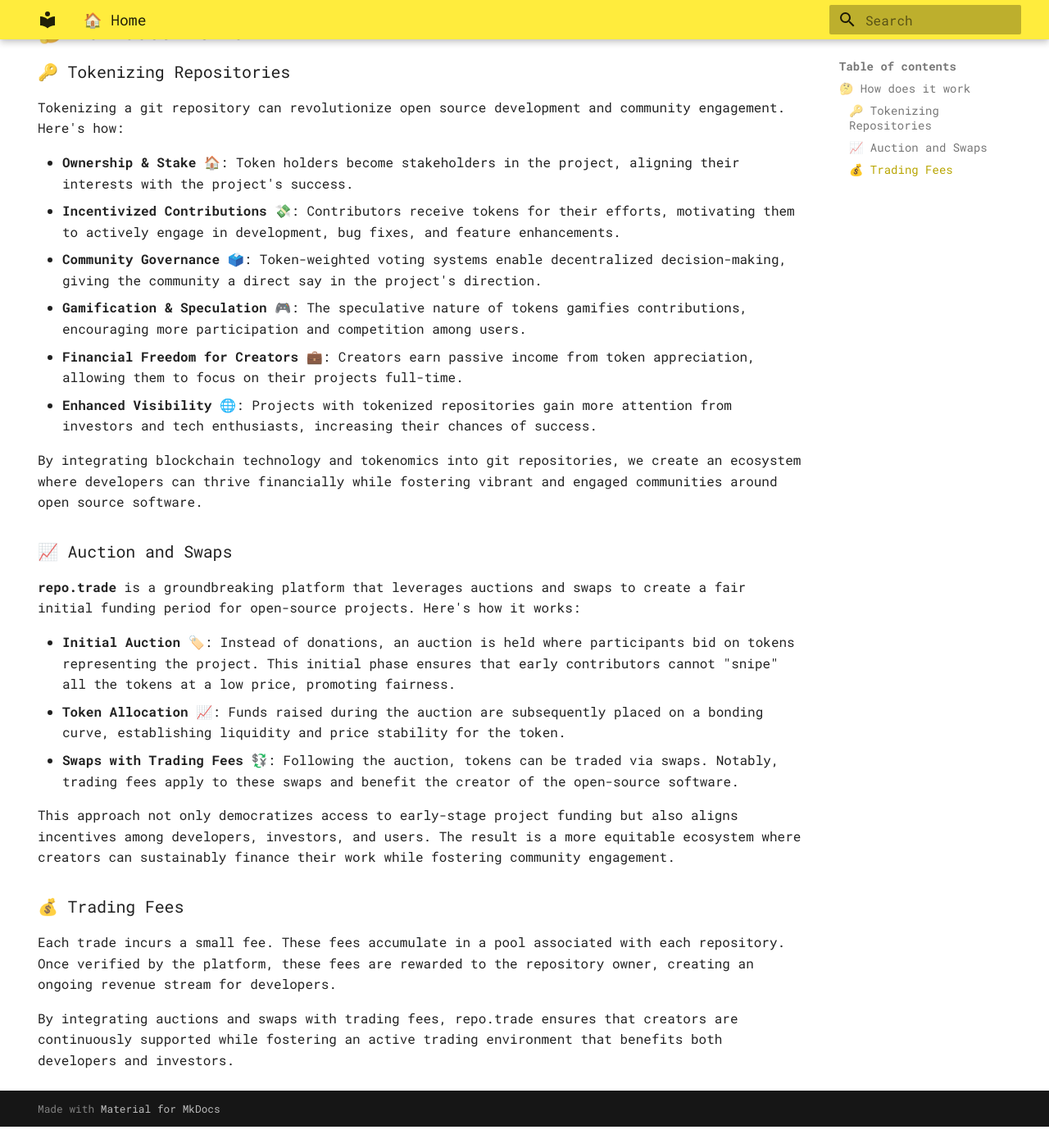
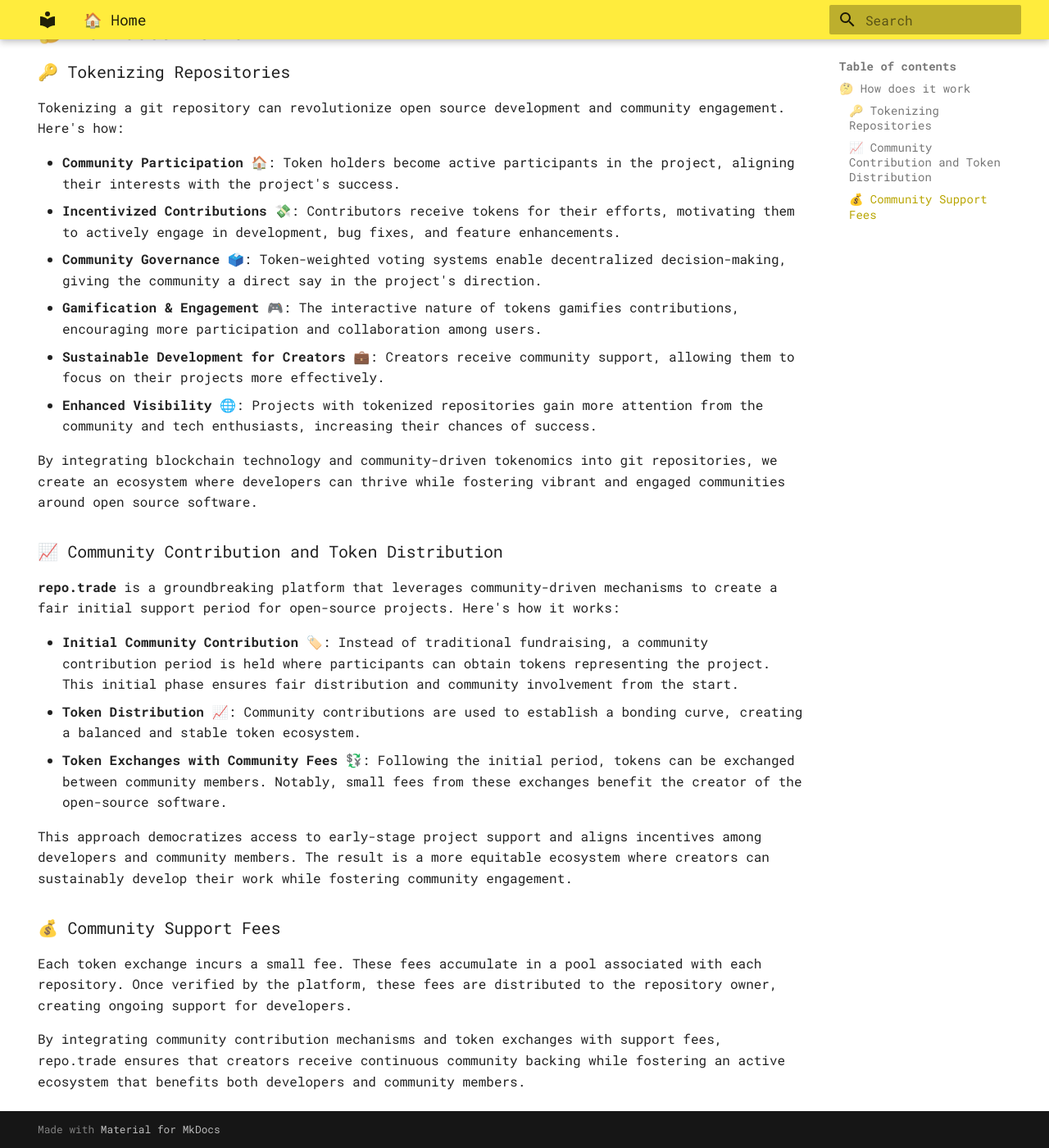
Before and after one commit to repotrade/docs, an MkDocs documentation site: the page built from docs/index.md, in a window 1280 px wide and 1400 px high, scrolled down 602 px. Shown: the whole window at 82% size. Built offline with MkDocs 1.6.1 and Material for MkDocs 9.7.7, drawn with Linux system fonts in a browser that asks for light colours; before the commit the page ends 1976 px from its top, so only the background shows below that; some of the changed text lies outside the part shown.

Commit message:
fix: Clarify that repo.trade is a community-driven platform, not an investment opportunity

```diff
--- a/docs/index.md
+++ b/docs/index.md
@@ -2,15 +2,15 @@
 hide:
   - navigation
 ---
-# WTF is repo.trade?
+# What is repo.trade?
 
-Repos, in the context of **repo.trade**, are revolutionary blockchain-based tokens that represent ownership and value of a specific GitHub repository. When a project is pushed to GitHub, a unique token is automatically minted for that repository. This system brings numerous benefits:
+Repos, in the context of **repo.trade**, are innovative blockchain-based tokens that represent community support for a specific GitHub repository. When a project is pushed to GitHub, a unique token is automatically created for that repository. This system brings numerous benefits:
 
-- **Financial Incentives**: Creators earn passive income as their project's token value increases, allowing them to focus on development.
-- **Community Engagement**: Token holders become stakeholders, fostering a more involved and motivated community.
-- **Project Promotion**: Tokens incentivize users and investors to actively promote and contribute to the project's success.
+- **Community Support**: Creators receive support from the community as their project gains recognition, allowing them to focus on development.
+- **Community Engagement**: Token holders become active participants, fostering a more involved and motivated community.
+- **Project Promotion**: Tokens encourage users to actively promote and contribute to the project's success.
 
-Developers and users should be ecstatic about this innovation as it transforms open-source development into a sustainable, rewarding ecosystem where everyone's efforts are aligned towards mutual success! 🚀✨
+Developers and users should be excited about this innovation as it transforms open-source development into a vibrant, community-driven ecosystem where everyone's efforts are aligned towards mutual growth and success! 🚀✨
 
 ## 🤔 How does it work
 
@@ -18,27 +18,27 @@
 
 Tokenizing a git repository can revolutionize open source development and community engagement. Here's how:
 
-- **Ownership & Stake** 🏠: Token holders become stakeholders in the project, aligning their interests with the project's success.
+- **Community Participation** 🏠: Token holders become active participants in the project, aligning their interests with the project's success.
 - **Incentivized Contributions** 💸: Contributors receive tokens for their efforts, motivating them to actively engage in development, bug fixes, and feature enhancements.
 - **Community Governance** 🗳️: Token-weighted voting systems enable decentralized decision-making, giving the community a direct say in the project's direction.
-- **Gamification & Speculation** 🎮: The speculative nature of tokens gamifies contributions, encouraging more participation and competition among users.
-- **Financial Freedom for Creators** 💼: Creators earn passive income from token appreciation, allowing them to focus on their projects full-time.
-- **Enhanced Visibility** 🌐: Projects with tokenized repositories gain more attention from investors and tech enthusiasts, increasing their chances of success.
+- **Gamification & Engagement** 🎮: The interactive nature of tokens gamifies contributions, encouraging more participation and collaboration among users.
+- **Sustainable Development for Creators** 💼: Creators receive community support, allowing them to focus on their projects more effectively.
+- **Enhanced Visibility** 🌐: Projects with tokenized repositories gain more attention from the community and tech enthusiasts, increasing their chances of success.
 
-By integrating blockchain technology and tokenomics into git repositories, we create an ecosystem where developers can thrive financially while fostering vibrant and engaged communities around open source software.
+By integrating blockchain technology and community-driven tokenomics into git repositories, we create an ecosystem where developers can thrive while fostering vibrant and engaged communities around open source software.
 
-### 📈 Auction and Swaps
+### 📈 Community Contribution and Token Distribution
 
-**repo.trade** is a groundbreaking platform that leverages auctions and swaps to create a fair initial funding period for open-source projects. Here's how it works:
+**repo.trade** is a groundbreaking platform that leverages community-driven mechanisms to create a fair initial support period for open-source projects. Here's how it works:
 
-- **Initial Auction 🏷️**: Instead of donations, an auction is held where participants bid on tokens representing the project. This initial phase ensures that early contributors cannot "snipe" all the tokens at a low price, promoting fairness.
-- **Token Allocation 📈**: Funds raised during the auction are subsequently placed on a bonding curve, establishing liquidity and price stability for the token.
-- **Swaps with Trading Fees 💱**: Following the auction, tokens can be traded via swaps. Notably, trading fees apply to these swaps and benefit the creator of the open-source software.
+- **Initial Community Contribution 🏷️**: Instead of traditional fundraising, a community contribution period is held where participants can obtain tokens representing the project. This initial phase ensures fair distribution and community involvement from the start.
+- **Token Distribution 📈**: Community contributions are used to establish a bonding curve, creating a balanced and stable token ecosystem.
+- **Token Exchanges with Community Fees 💱**: Following the initial period, tokens can be exchanged between community members. Notably, small fees from these exchanges benefit the creator of the open-source software.
 
-This approach not only democratizes access to early-stage project funding but also aligns incentives among developers, investors, and users. The result is a more equitable ecosystem where creators can sustainably finance their work while fostering community engagement.
+This approach democratizes access to early-stage project support and aligns incentives among developers and community members. The result is a more equitable ecosystem where creators can sustainably develop their work while fostering community engagement.
 
-### 💰 Trading Fees
+### 💰 Community Support Fees
 
-Each trade incurs a small fee. These fees accumulate in a pool associated with each repository. Once verified by the platform, these fees are rewarded to the repository owner, creating an ongoing revenue stream for developers.
+Each token exchange incurs a small fee. These fees accumulate in a pool associated with each repository. Once verified by the platform, these fees are distributed to the repository owner, creating ongoing support for developers.
 
-By integrating auctions and swaps with trading fees, repo.trade ensures that creators are continuously supported while fostering an active trading environment that benefits both developers and investors.
+By integrating community contribution mechanisms and token exchanges with support fees, repo.trade ensures that creators receive continuous community backing while fostering an active ecosystem that benefits both developers and community members.
```
Also changed, not shown: docs/short-story.md (+8 -8 lines), docs/whitepaper.md (+14 -14 lines).
